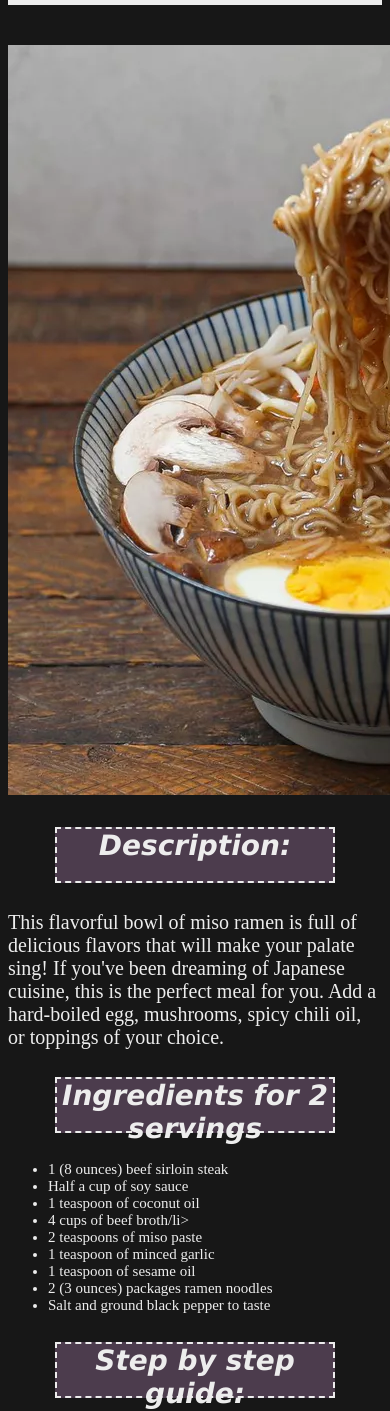
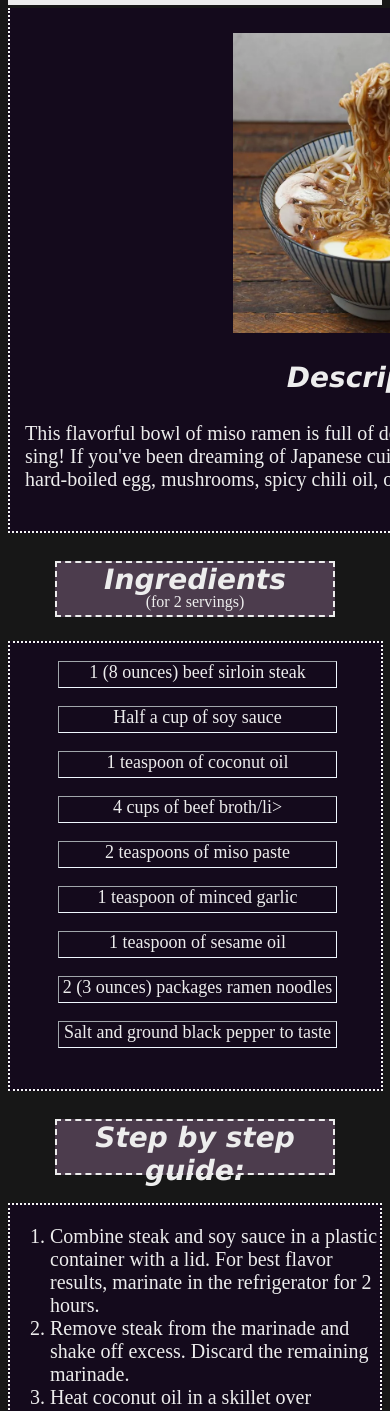
Before and after one commit to Paubs13/odin-recipes, a plain HTML site: page recipes/miso_ramen.html in a window 390 px wide. Shown: the part 195-1606 px from the top of the page. Drawn offline with Linux system fonts and the light colour scheme.

Commit message:
Changes: I did what i've done in chinese_steal.html but for the other two. Had to put an id on the ingredients box because as the quantity of ingredients varies, so should the box. Other than that nothing else.
now im going to sleep, i've coding for 8 hours while working full-time.

```diff
--- a/recipes/miso_ramen.html
+++ b/recipes/miso_ramen.html
@@ -9,24 +9,40 @@
 
 <body>
     <h1 class="page_title">Miso Ramen Recipe</h1>
-    <img src="./images/ramen.jpg" alt="nice-looking ramen" class="recipe_image">
-    <h2 class="subtitle">Description:</h2>
+
+    <div class="image box">
+
+      <img src="./images/ramen.jpg" alt="nice-looking ramen" class="recipe image ramen">
+      <h2 class="description">Description:</h2>
       <p class="food_description">This flavorful bowl of miso ramen is full of delicious flavors that will make your palate sing!
        If you've been dreaming of Japanese cuisine, this is the perfect meal for you.
        Add a hard-boiled egg, mushrooms, spicy chili oil, or toppings of your choice.</p>
-    <h3 class="subtitle">Ingredients for 2 servings</h3>
-    <ul class="ingredients">
-        <li class="left">1 (8 ounces) beef sirloin steak</li>
-        <li class="center">Half a cup of soy sauce</li>
-        <li class="right">1 teaspoon of coconut oil</li>
-        <li class="center">4 cups of beef broth/li>
-        <li class="left">2 teaspoons of miso paste</li>
-        <li class="center">1 teaspoon of minced garlic</li>
-        <li class="right">1 teaspoon of sesame oil</li>
-        <li class="center">2 (3 ounces) packages ramen noodles</li>
-        <li class="left">Salt and ground black pepper to taste</li>
+
+    </div>
+
+    <h3 class="subtitle">Ingredients</h3>
+    <p class="servings">(for 2 servings)</p>
+
+    <div class="ingredients box" ID="ra">
+
+      <ul class="ingredients_list">
+          <li class="ingredient_item">1 (8 ounces) beef sirloin steak</li>
+          <li class="ingredient_item">Half a cup of soy sauce</li>
+          <li class="ingredient_item">1 teaspoon of coconut oil</li>
+          <li class="ingredient_item">4 cups of beef broth/li>
+          <li class="ingredient_item">2 teaspoons of miso paste</li>
+          <li class="ingredient_item">1 teaspoon of minced garlic</li>
+          <li class="ingredient_item">1 teaspoon of sesame oil</li>
+          <li class="ingredient_item">2 (3 ounces) packages ramen noodles</li>
+          <li class="ingredient_item">Salt and ground black pepper to taste</li>
       </ul>
+
+    </div>
+
     <h4 class="subtitle">Step by step guide:</h4>
+
+    <div class="steps box">
+
       <ol class="steps">
           <li>Combine steak and soy sauce in a plastic container with a lid. For best flavor results, marinate in the refrigerator for 2 hours. </li>
           <li>Remove steak from the marinade and shake off excess. Discard the remaining marinade. </li>
@@ -34,5 +50,8 @@
           <li>While the steak is resting, combine broth, miso paste, garlic, and sesame oil in a saucepan over medium heat; bring to a boil. Once broth is at a slow boil, add ramen noodles. Cook until noodles are soft, about 3 minutes. Season with salt and pepper.</li>
           <li>Transfer broth and noodles to 2 bowls. Slice steak and place on top. </li>
       </ol>
+
+    </div>
+
 </body>
 </html>
--- a/styles.css
+++ b/styles.css
@@ -98,6 +98,10 @@ body {
     width: 400px;
 }
 
+.recipe.image.ramen{
+    width: 300px;
+}
+
 .food_description {
     font-size: 20px;
 }
@@ -108,9 +112,22 @@ body {
     margin-top: -52px;
 }
 
-.ingredients.box#ch {
+.ingredients.box#ch{
+    height: 30em;
+}
+
+.ingredients.box#ha{
+    height: 44em;
+}
+
+.ingredients.box#ra{
+    height:30em;
+}
+
+.ingredients.box#ch,
+.ingredients.box#ha,
+.ingredients.box#ra {
     width: 25em;
-    height: 30em;
     margin: 2em auto 1em auto;
 }
 
```
Also changed, not shown: recipes/hamburger.html (+33 -17 lines). Lines whose indentation alone changed are shown as unchanged.
